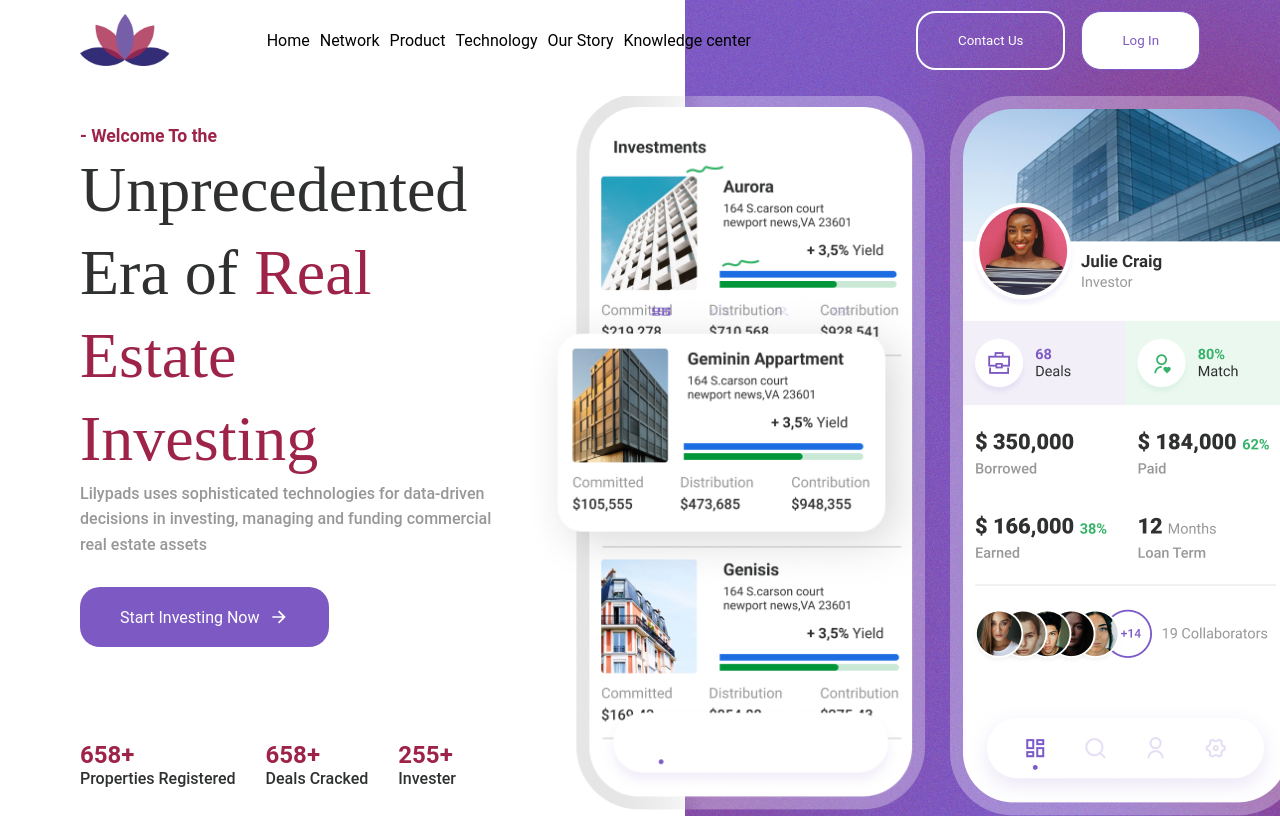
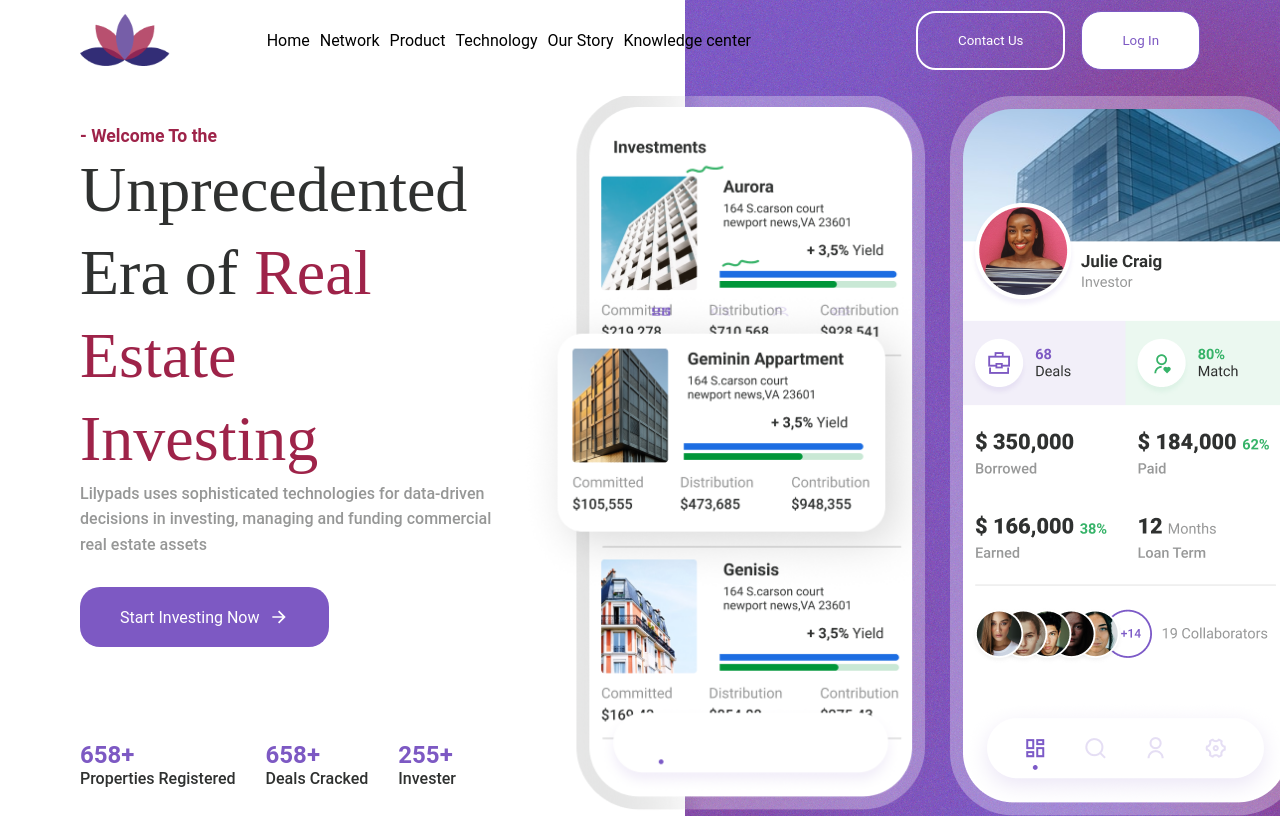
Before and after one commit to prathameshkokane/codesis, a React (Vite) app: page / in a window 1280 px wide. Shown: the top 818 px of the page. Built offline with nearby package versions, Linux system fonts and the light colour scheme.

Commit message:
Update hero.scss

```diff
--- a/src/styles/hero.scss
+++ b/src/styles/hero.scss
@@ -73,7 +73,7 @@
       margin-top: 4rem;
 
       h4 {
-        color: $third;
+        color: $second;
         // font-family: Lexend;
         font-size: 1.5rem;
         font-style: normal;
```
